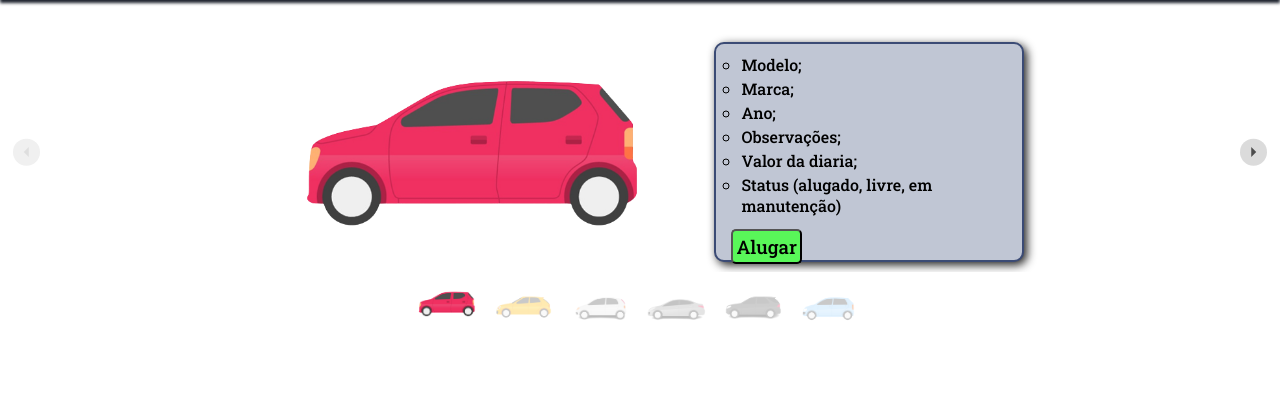
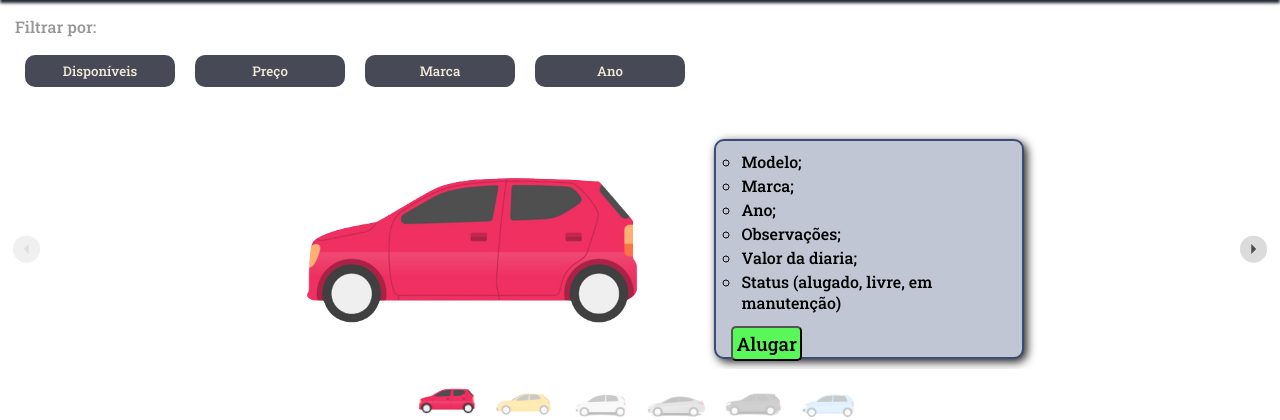
Before and after one commit to Salgado2004/Aluguel_de_Carros, a Flask app: page / in a window 1280 px wide. Shown: the part 154-574 px from the top of the page. Run offline with Flask 2, Linux system fonts and the light colour scheme.

Commit message:
Create filter

```diff
--- a/static/folhaEstilo.css
+++ b/static/folhaEstilo.css
@@ -11,6 +11,39 @@ header {
 header img {
   height: 150px;
   margin: auto;
+}
+
+.filter {
+  font-family: "Roboto Slab", serif;
+  margin-top: 1em;
+  margin-left: 15px;
+  margin-bottom: 1em;
+}
+.filter p {
+  color: #969696;
+  margin-bottom: 0.5em;
+}
+.filter .container {
+  display: flex;
+  flex-wrap: wrap;
+}
+.filter .container .category {
+  font-family: "Roboto Slab", serif;
+  width: 150px;
+  padding: 7px 0;
+  background-color: #484957;
+  color: #F2E9D8;
+  text-align: center;
+  border-radius: 10px;
+  margin: 10px;
+  outline: none;
+  border: none;
+  cursor: pointer;
+}
+.filter .container .category:focus, .filter .container .category:hover {
+  font-weight: 500;
+  color: #202020;
+  background-color: #c0c6d4;
 }
 
 .splide__track {
--- a/static/folhaEstilo.scss
+++ b/static/folhaEstilo.scss
@@ -23,6 +23,41 @@ header{
     img{
         height: 150px;
         margin: auto;
+    }
+}
+
+.filter{
+    font-family: $font1;
+    margin-top: 1em;
+    margin-left: 15px;
+    margin-bottom: 1em;
+    p{
+        color: #969696;
+        margin-bottom: .5em;
+    }
+
+    .container{
+        display: flex;
+        flex-wrap: wrap;
+        .category{
+            font-family: $font1;
+            width: 150px;
+            padding: 7px 0;
+            background-color: $color5;
+            color: $color8;
+            text-align: center;
+            border-radius: 10px;
+            margin: 10px;
+            outline: none;
+            border: none;
+            cursor: pointer;
+
+            &:focus, &:hover{
+                font-weight: 500;
+                color: $color6;
+                background-color: $color7;
+            }
+        }
     }
 }
 
--- a/templates/index.html
+++ b/templates/index.html
@@ -17,6 +17,17 @@
   <header>
     <img src="../static/assets/logo.png" alt="logo">
   </header>
+
+  <div class="filter">
+    <p>Filtrar por:</p>
+    <div class="container">
+      <button class="category active" name="all">Disponíveis</button>
+      <button class="category" name="national">Preço</button>
+      <button class="category" name="business">Marca</button>
+      <button class="category" name="sports">Ano</button>
+    </div>
+  </div>
+
   <section id="main-carousel" class="splide">
     <div class="splide__arrows">
       <button class="splide__arrow splide__arrow--prev">
```
Also changed, not shown: 1 other file.
